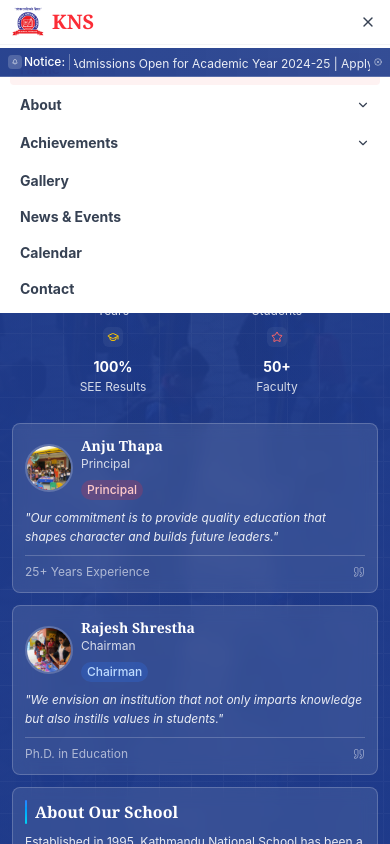
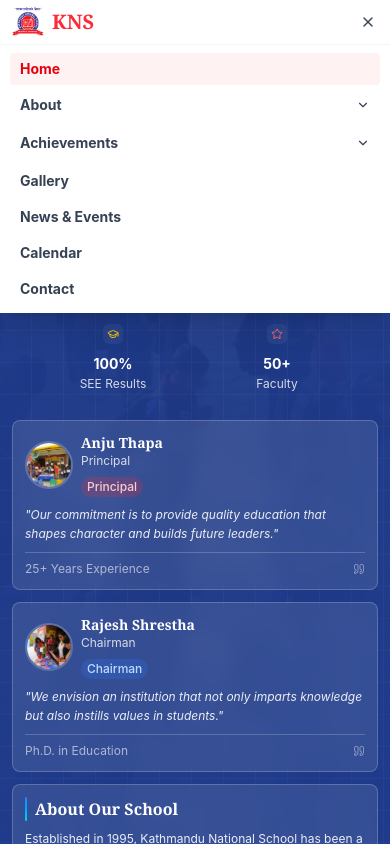
Before and after one commit to kingership321/kns, a React (Vite) app: page / in a window 390 px wide. Both pictures are taken after a click on the button 368 px from the left and 22 px from the top of the page. Shown: the top 844 px of the page. Built offline with nearby package versions, Linux system fonts and the light colour scheme.

Commit message:
menubar overlap solved

```diff
--- a/src/layouts/RootLayout.tsx
+++ b/src/layouts/RootLayout.tsx
@@ -376,14 +376,23 @@ export default function RootLayout() {
           </AnimatePresence>
         </div>
 
-        {/* Mobile Navigation Menu */}
+        {/* Mobile Navigation Menu - UPDATED: Higher z-index and better positioning */}
         <AnimatePresence>
           {isMenuOpen && (
             <motion.div
               initial={{ opacity: 0, height: 0 }}
               animate={{ opacity: 1, height: 'auto' }}
               exit={{ opacity: 0, height: 0 }}
-              className="lg:hidden border-t border-gray-100 bg-white"
+              className="lg:hidden border-t border-gray-100 bg-white shadow-xl"
+              style={{
+                position: 'fixed',
+                top: '44px', // Height of the navbar (h-11 = 44px)
+                left: 0,
+                right: 0,
+                zIndex: 60, // Higher than notice bar (z-50)
+                maxHeight: 'calc(100vh - 44px)', // Full height minus navbar
+                overflowY: 'auto'
+              }}
             >
               <div className="px-2.5 sm:px-4 py-2 space-y-1">
                 {navItems.map((item) => {
@@ -514,16 +523,17 @@ export default function RootLayout() {
         </AnimatePresence>
       </motion.nav>
 
-      {/* MOBILE SCROLLING NOTICE BAR - Separate from nav */}
+      {/* MOBILE SCROLLING NOTICE BAR - Fixed positioning and lower z-index */}
       <AnimatePresence>
         {isNoticeOpen && (
-          <div className="lg:hidden">
           <motion.div
             initial={{ opacity: 0, y: -5 }}
             animate={{ opacity: 1, y: 0 }}
             exit={{ opacity: 0, y: -5 }}
-              className="sticky mt-12 z-50 bg-gradient-to-r from-primary/95 to-primary/90 backdrop-blur-sm border-b border-white/20"
+            className="lg:hidden fixed top-0 left-0 right-0 z-40" // Changed from sticky to fixed
+            style={{ top: '44px' }} // Position below navbar
           >
+            <div className="bg-gradient-to-r from-primary/95 to-primary/90 backdrop-blur-sm border-b border-white/20">
               <div className="px-2 py-0.5">
                 <div className="flex items-center">
                   {/* Notice Icon */}
@@ -555,21 +565,23 @@ export default function RootLayout() {
                   </button>
                 </div>
               </div>
+            </div>
           </motion.div>
-          </div>
         )}
       </AnimatePresence>
 
-      {/* Main Content */}
+      {/* Main Content - Adjusted padding based on notice bar */}
       <main className="flex-grow">
-        <div className={isNoticeOpen ? 'pt-0 lg:pt-24' : 'pt-0 lg:pt-0'}>
+        <div className={`
+          ${isNoticeOpen ? 'pt-[74px] lg:pt-24' : 'pt-[44px] lg:pt-0'}
+          transition-all duration-300
+        `}>
           <Outlet />
         </div>
       </main>
 
       {/* Footer */}
-{/* Footer */}
-<footer className="bg-primary text-white relative rounded-t-2xl">
+      <footer className="bg-primary text-white relative rounded-t-2xl mt-12">
         <div className="container mx-auto px-3 sm:px-4 lg:px-6 py-6 sm:py-8 lg:py-12">
           <div className="grid grid-cols-1 sm:grid-cols-2 lg:grid-cols-4 gap-4 sm:gap-5 lg:gap-6">
             {/* School Info */}
```
Lines whose indentation alone changed are shown as unchanged.
